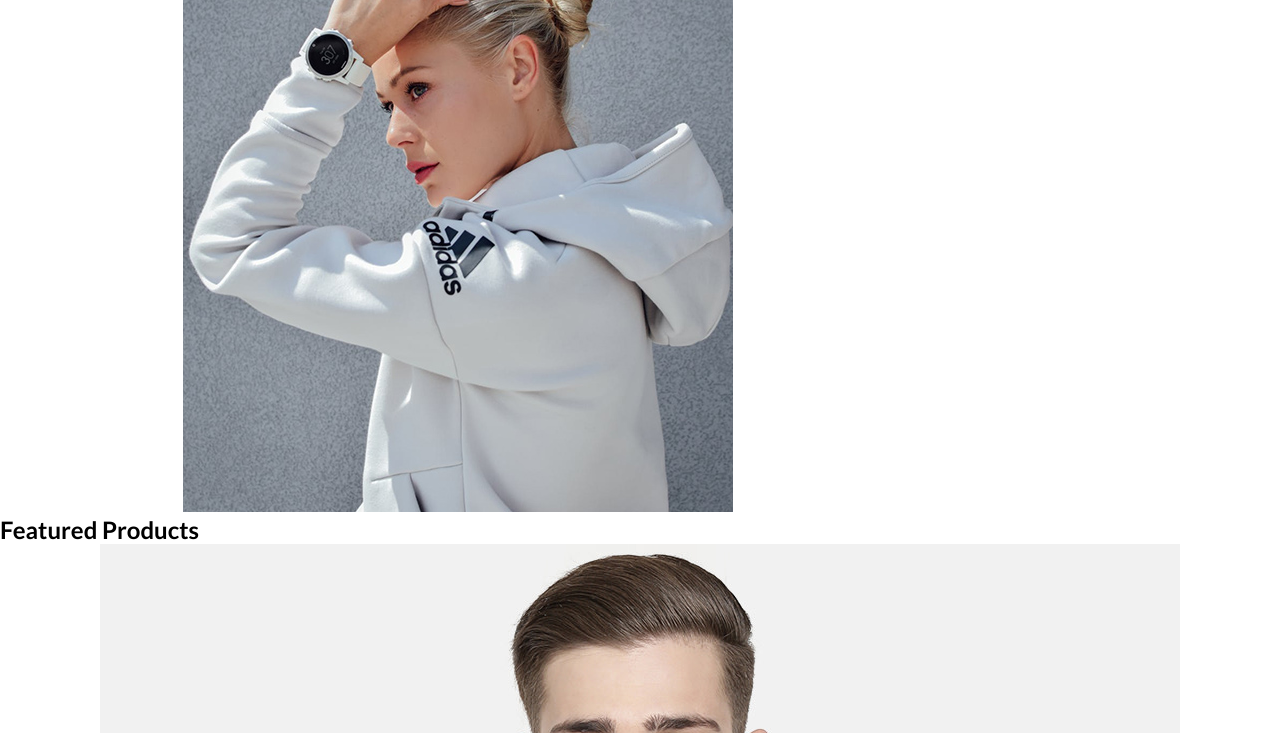
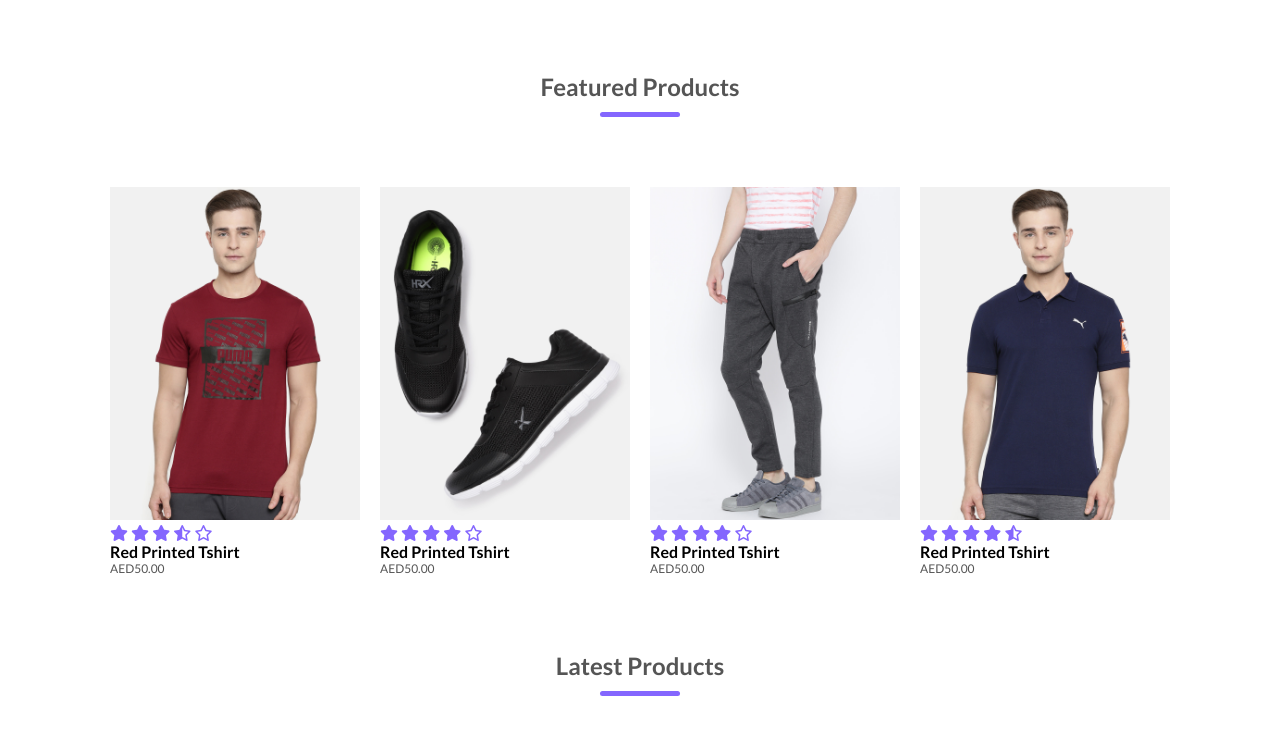
Before and after one commit to NoamanKhalil/VenatorLabs, a plain HTML site: page index.html in a window 1280 px wide. Shown: the part 1147-1880 px from the top of the page. Drawn offline with Linux system fonts and the light colour scheme.

Commit message:
style sheet chnages

```diff
--- a/style.css
+++ b/style.css
@@ -88,3 +88,74 @@ p{
 {
     margin-top: 70px;
 }
+.categories
+{
+    margin: 70px 0;
+
+}
+.col-3
+{
+    flex-basis: 30%;
+    min-width: 250;
+    margin-bottom: 30px;
+}
+.col-3 img
+{
+    width: 100%;
+}
+.small-container
+{
+    max-width: 1080px;
+    margin: auto;
+    padding-left: 25;
+    padding-right: 25;
+}
+.col-4
+{
+    flex-basis: 25%;
+    padding: 10px;
+    min-height: 200px;
+    margin-bottom: 50px;
+    transition: transform 0.5s;
+}
+.col-4 img
+{
+    width: 100%;
+}
+.title
+{
+    text-align: center;
+    margin: 0 auto 60px;
+    position: relative;
+    line-height: 60px;
+    color: #555;
+}
+.title::after
+{
+    content: '';
+    background: #8466FE;
+    width: 80px;
+    height: 5px;
+    border-radius: 5px;
+    position: absolute;
+    bottom:0;
+    left: 50%;
+    transform: translate(-50%);
+}
+.h4
+{
+    color: #8466FE;
+    font-weight: bold;
+}
+.col-4 p
+{
+    font-size: 12px;
+}
+.rating .fa
+{
+color:#8466FE;
+}
+.col-4:hover
+{
+    transform: translate(-5px,5px);
+}
```
Also changed, not shown: images/undraw_Window_shopping_re_0kbm.png (added).
